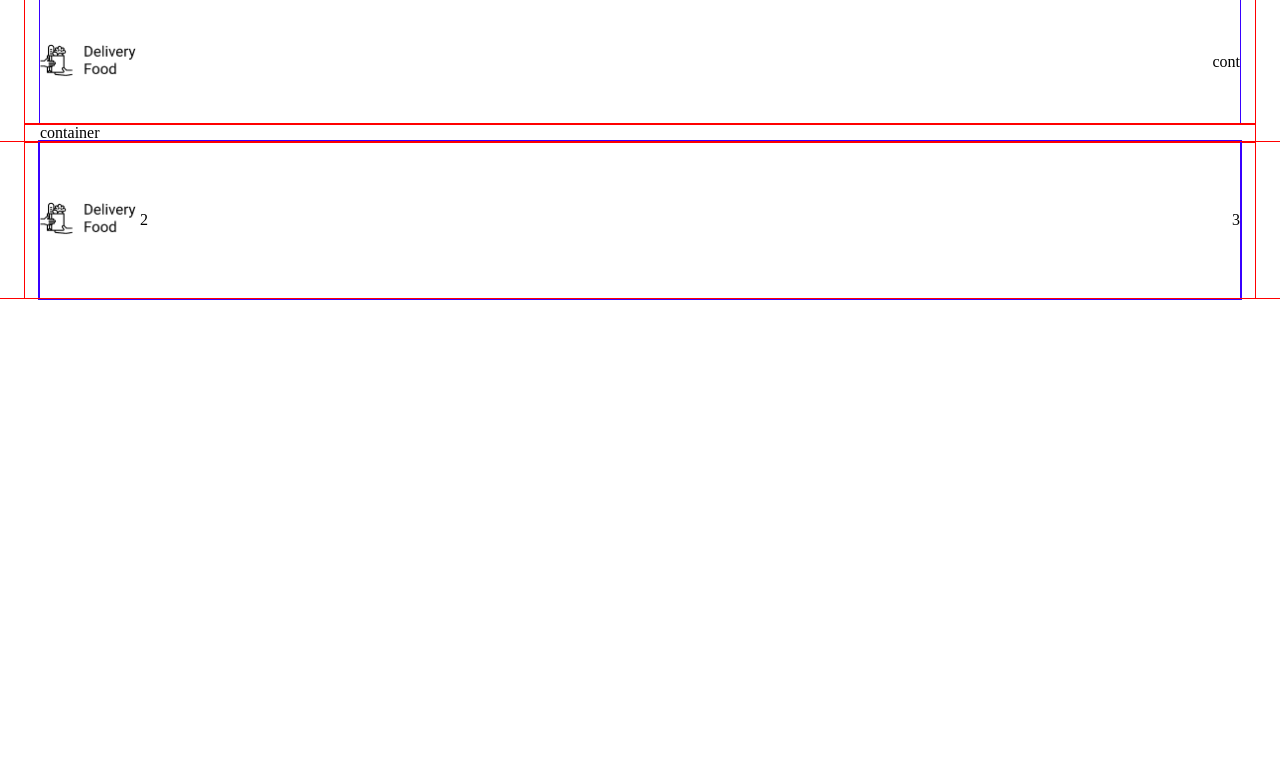
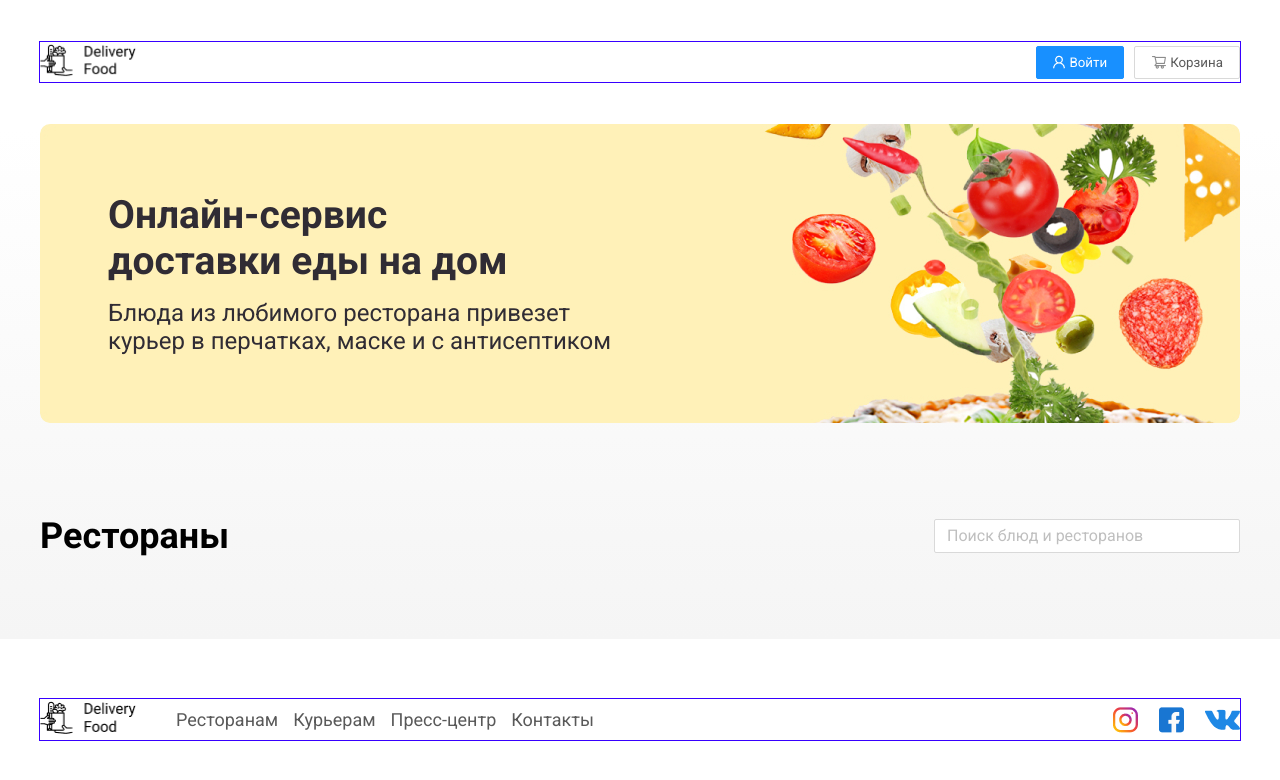
Before and after one commit to anechka002/delivery, a plain HTML site: page index.html in a window 1280 px wide. Drawn offline with Linux system fonts and the light colour scheme.

Commit message:
add footer and header

```diff
--- a/index.html
+++ b/index.html
@@ -1,37 +1,86 @@
 <!DOCTYPE html>
 <html lang="en">
   <head>
-  <meta charset="UTF-8">
-  <meta name="viewport" content="width=device-width, initial-scale=1.0">
-  <link rel="stylesheet" href="style.css">
+    <meta charset="UTF-8" />
+    <meta name="viewport" content="width=device-width, initial-scale=1.0" />
+    <link rel="preconnect" href="https://fonts.googleapis.com" />
+    <link rel="preconnect" href="https://fonts.gstatic.com" crossorigin />
+    <link
+      href="https://fonts.googleapis.com/css2?family=Roboto:ital,wght@0,100;0,300;0,400;0,500;0,700;0,900;1,100;1,300;1,400;1,500;1,700;1,900&display=swap"
+      rel="stylesheet"
+    />
+    <link rel="stylesheet" href="style.css" />
     <title>Delivery Foot</title>
   </head>
   <body>
+    <div class="page-wrapper">
       <header class="header">
         <div class="container">
           <div class="header-box">
             <div class="header-logo logo">
-          <img src="./images/logo.png" alt="logo">
+              <img src="./images/logo.png" alt="logo" />
             </div>
-        <div class="header-controls">cont</div>
+            <div class="header-controls">
+              <button class="btn btn-primary">
+                <img class="img" src="./images/icons/user.png" alt="user" />
+                Войти
+              </button>
+              <button class="btn btn-outline">
+                <img class="img" src="./images/icons/cart.png" alt="cart" />
+                Корзина
+              </button>
+            </div>
           </div>
         </div>
       </header>
       <main class="main">
+        <section class="banner">
           <div class="container">
-      container
+            <div class="banner-item">
+              <h2 class="banner-item--title">
+                Онлайн-сервис <br> доставки еды на дом
+              </h2>
+              <p class="banner-item--subtitle">Блюда из любимого ресторана привезет курьер в перчатках, маске и с антисептиком
+              </p>
             </div>
+          </div>
+        </section>
+
+        <section class="products">
+          <div class="container">
+            <div class="products-header">
+              <h3 class="products-header--title">Рестораны</h3>
+              <input
+                type="text"
+                class="products-header--search"
+                placeholder="Поиск блюд и ресторанов"
+              >
+            </div>
+          </div>
+        </section>
       </main>
       <footer class="footer">
         <div class="container">
           <div class="footer-box">
             <div class="footer-logo logo">
-          <img src="./images/logo.png" alt="logo">
+              <img src="./images/logo.png" alt="logo" />
             </div>
-        <div class="footer-nav">2</div>
-        <div class="footer-social">3</div>
+            <div class="footer-nav">
+              <ul>
+                <li>Ресторанам</li>
+                <li>Курьерам</li>
+                <li>Пресс-центр</li>
+                <li>Контакты</li>
+              </ul>
+            </div>
+            <div class="footer-social">
+              <img src="./images/social/instagram.png" alt="instagram" />
+              <img src="./images/social/fb.png" alt="fb" />
+              <img src="./images/social/vk.png" alt="vk" />
+            </div>
           </div>
         </div>
       </footer>
+    </div>
   </body>
 </html>
--- a/style.css
+++ b/style.css
@@ -1,10 +1,19 @@
 * {
   box-sizing: border-box;
+  font-family: 'Roboto';
+  font-style: normal;
+  line-height: normal;
 }
 
 body {
   margin: 0;
   padding: 0;
+}
+
+.page-wrapper {
+  display: flex;
+  flex-direction: column;
+  min-height: 100vh;
 }
 
 .logo {
@@ -16,15 +25,17 @@ body {
 }
 
 .container {
+  width: 100%;
   height: 100%;
   max-width: 1230px;
-  outline: 1px solid red;
   margin: 0px auto;
   padding: 0px 15px;
 }
 
 .header {
-  height: 124px;
+  min-height: 124px;
+  display: flex;
+  align-items: center;
 }
 
 .header-box {
@@ -35,24 +46,160 @@ body {
   justify-content: space-between;
 }
 
+.header-controls {
+  display: flex;
+  align-items: center;
+  justify-content: flex-end;
+  gap: 10px;
+}
+
+.btn {
+  display: flex;
+  padding: 8px 16px;
+  align-items: center;
+  gap: 4px;
+  outline: none;
+}
+
+.btn-primary {
+  border-radius: 2px;
+  background: #1890ff;
+  border: 1px solid #1890ff;
+  color: #fff;
+}
+
+.btn-outline {
+  border-radius: 2px;
+  border: 1px solid #d9d9d9;
+  background: #fff;
+  box-shadow: 0px 0px 2px 0px rgba(0, 0, 0, 0);
+  color: #595959;
+}
+
+/* .img {
+  width: 16px;
+  height: 16px;
+} */
+
 .main {
-
+  flex-grow: 1;
+  background: linear-gradient(
+    180deg,
+    rgba(245, 245, 245, 0) 1.04%,
+    #f5f5f5 100%
+  );
 }
 
 .footer {
-  height: 156px;
-  outline: 1px solid red;
+  min-height: 156px;
+  display: flex;
+  align-items: center;
+  padding: 60px 0;
 }
 
 .footer-box {
-  outline: 2px solid rgb(55, 0, 255);
+  outline: 1px solid rgb(55, 0, 255);
   display: flex;
   height: 100%;
   display: flex;
   align-items: center;
   justify-content: space-between;
+  gap: 36px;
+  flex-wrap: wrap;
 }
 
 .footer-nav {
   flex-grow: 1;
 }
+
+.footer-nav ul {
+  display: flex;
+  align-items: center;
+  list-style: none;
+  padding: 0;
+  margin: 0;
+  gap: 15px;
+  flex-wrap: wrap;
+}
+
+.footer-nav ul li {
+  color: #595959;
+  font-size: 18px;
+  font-weight: 400;
+}
+
+.footer-social {
+  display: flex;
+  align-items: center;
+  justify-content: flex-end;
+  gap: 20px;
+}
+
+.banner {
+  margin-bottom: 56px;
+}
+
+.banner-item {
+  background-image: url(./images/banners/banner.jpg);
+  background-repeat: no-repeat;
+  background-size: cover;
+  padding: 68px;
+  border-radius: 10px;
+  background-position: center right;
+}
+
+.banner-item--title {
+  color: #302C34;
+  font-size: 39px;
+  font-weight: 700;
+  max-width: 50%;
+  margin-top: 0;
+  margin-bottom: 15px;
+}
+
+.banner-item--subtitle {
+  color: #302C34;
+  font-size: 24px;
+  font-weight: 400;
+  max-width: 50%;
+  margin: 0;
+}
+
+.products-header {
+  display: flex;
+  align-items: center;
+  justify-content: space-between;
+}
+
+.products-header--title {
+  color: #000;
+  font-size: 36px;
+  font-weight: 700;
+}
+
+.products-header--search {
+  min-width: 306px;
+  height: 34px;
+  border-radius: 2px;
+  border: 1px solid #d9d9d9;
+  background: #fff;
+  padding: 5px 12px;
+}
+.products-header--search:focus {
+  outline: none;
+  border: 1px solid #d9d9d9;
+}
+
+.products-header--search::placeholder {
+  color: #BFBFBF;
+  font-size: 16px;
+  font-weight: 400;
+  line-height: 24px;
+}
+
+@media (max-width: 991px) {
+  .banner-item--title {
+    max-width: 100%;
+  }
+
+}
```
Also changed, not shown: 3 other files. Lines whose indentation alone changed are shown as unchanged.
